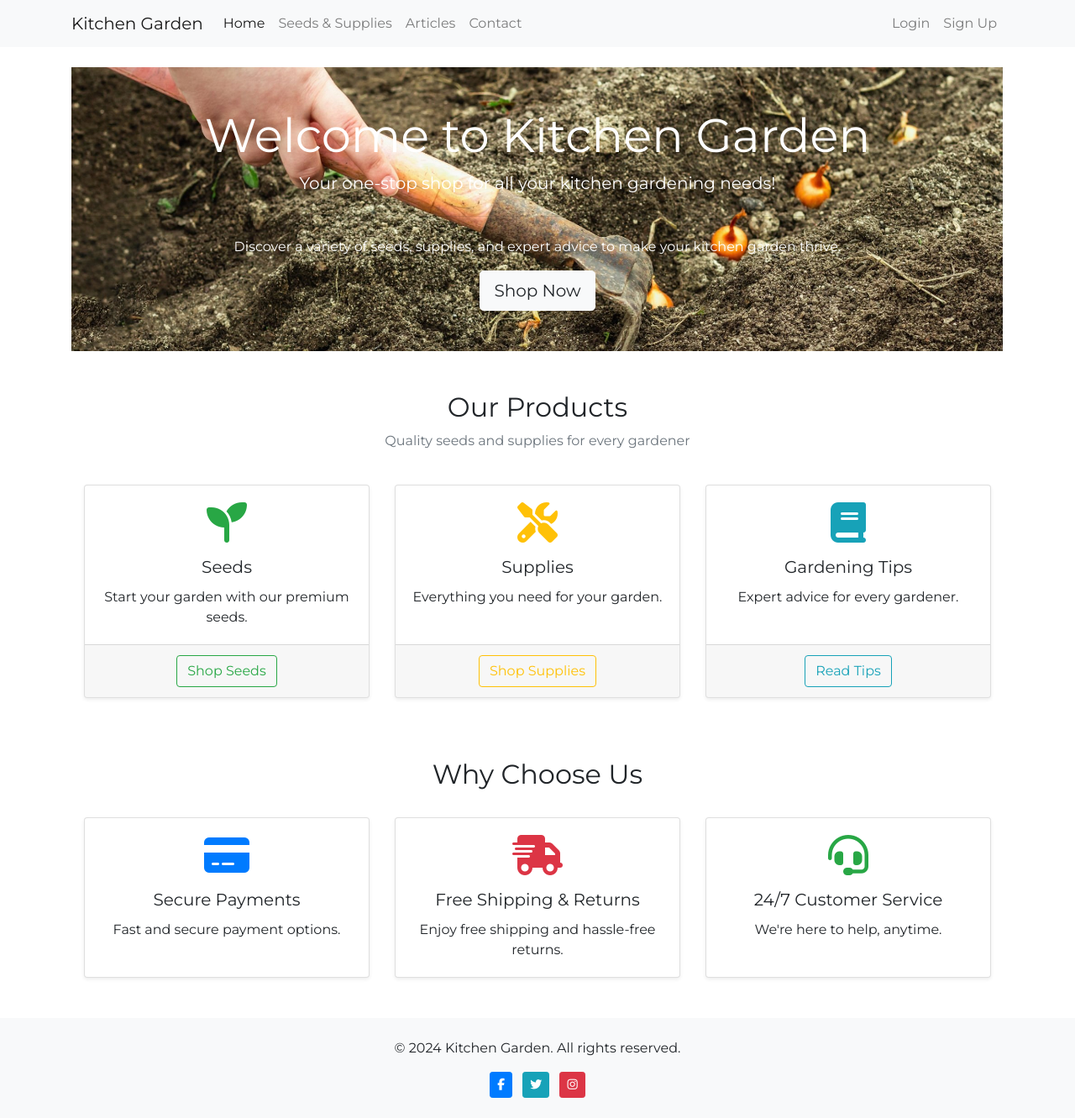
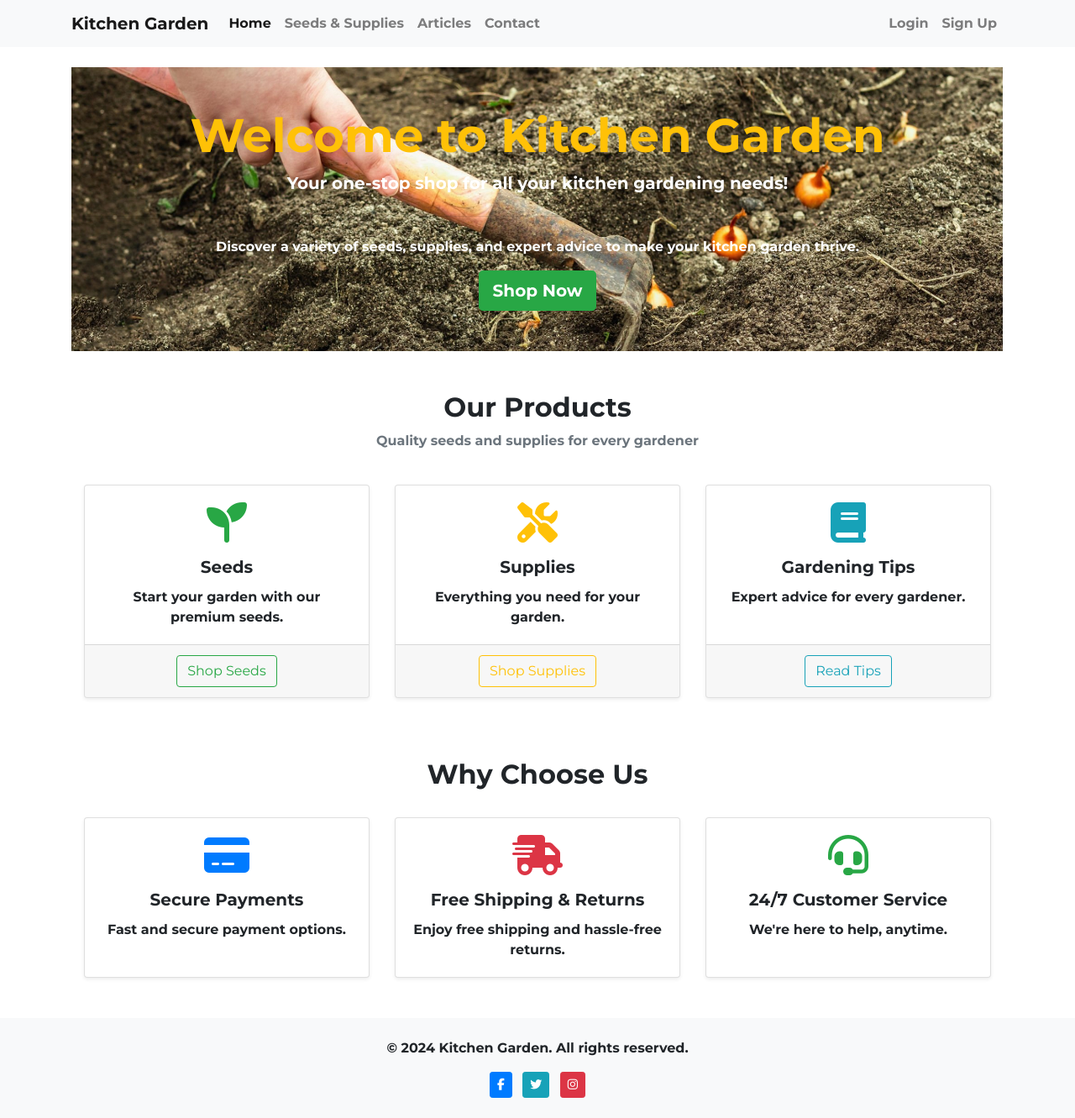
Before and after one commit to sahlaouiahmed/CI_FinalProject, a Django app: page / in a window 1280 px wide. Shown: the whole page at 84% size. Run offline with Django 4.2, Linux system fonts and the light colour scheme; some libraries are stand-ins or nearby versions.

Commit message:
adding some css to the body

```diff
--- a/core/templates/core/home.html
+++ b/core/templates/core/home.html
@@ -11,7 +11,7 @@
         <p class="lead animate__animated animate__fadeInUp">Your one-stop shop for all your kitchen gardening needs!</p>
         <hr class="my-4">
         <p class="animate__animated animate__fadeInUp">Discover a variety of seeds, supplies, and expert advice to make your kitchen garden thrive.</p>
-        <a class="btn btn-light btn-lg animate__animated animate__fadeInUp" href="{% url 'product_list' %}?category=all" role="button">Shop Now</a>
+        <a class="btn btn-lg animate__animated animate__fadeInUp" href="{% url 'product_list' %}?category=all" role="button">Shop Now</a>
     </div>
 </div>
 
--- a/kitchen_garden/settings.py
+++ b/kitchen_garden/settings.py
@@ -32,7 +32,7 @@ TEMPLATES_DIR = os.path.join(BASE_DIR, 'templates')
 SECRET_KEY = os.environ.get('SECRET_KEY')
 
 # SECURITY WARNING: don't run with debug turned on in production!
-DEBUG = False
+DEBUG = True
 
 ALLOWED_HOSTS = ['8000-sahlaouiahm-cifinalproj-lkav3y3db5q.ws.codeinstitute-ide.net', 'ci-finalproject-93798f70d775.herokuapp.com', 'localhost', '127.0.0.1']
 
--- a/static/css/styles.css
+++ b/static/css/styles.css
@@ -1,7 +1,8 @@
 body {
     font-family: 'Montserrat', sans-serif;
+    font-weight: bold;
 }
-
+h1, h2, h3, h4, h5, h6 { font-weight: bolder;}
 html, body { height: 100%; }
 body { display: flex; flex-direction: column; }
 main { flex: 1; }
@@ -38,3 +39,26 @@ footer { flex-shrink: 0; }
     color: white;
 }
 .custom-input-group .form-control { margin-right: 10px; }
+
+/* Hero Section Custom Styles */
+.hero-section {
+    color: #ffffff; /* Text color remains white */
+    font-weight: bold; /* Make all text in the hero section bolder */
+}
+
+.hero-section h1 {
+    color: #ffc107; /* Heading color remains a vibrant shade of yellow */
+    font-weight: bolder; /* Make the heading even bolder */
+}
+
+.hero-section p {
+    color: #ffffff; /* Paragraph text color remains white */
+    font-weight: bold; /* Make paragraph text bolder */
+}
+
+.hero-section .btn {
+    color: #ffffff; /* Button text color remains white */
+    background-color: #28a745; /* Button background remains green */
+    border-color: #28a745; /* Button border color remains green */
+    font-weight: bold; /* Make the button text bolder */
+}
```
